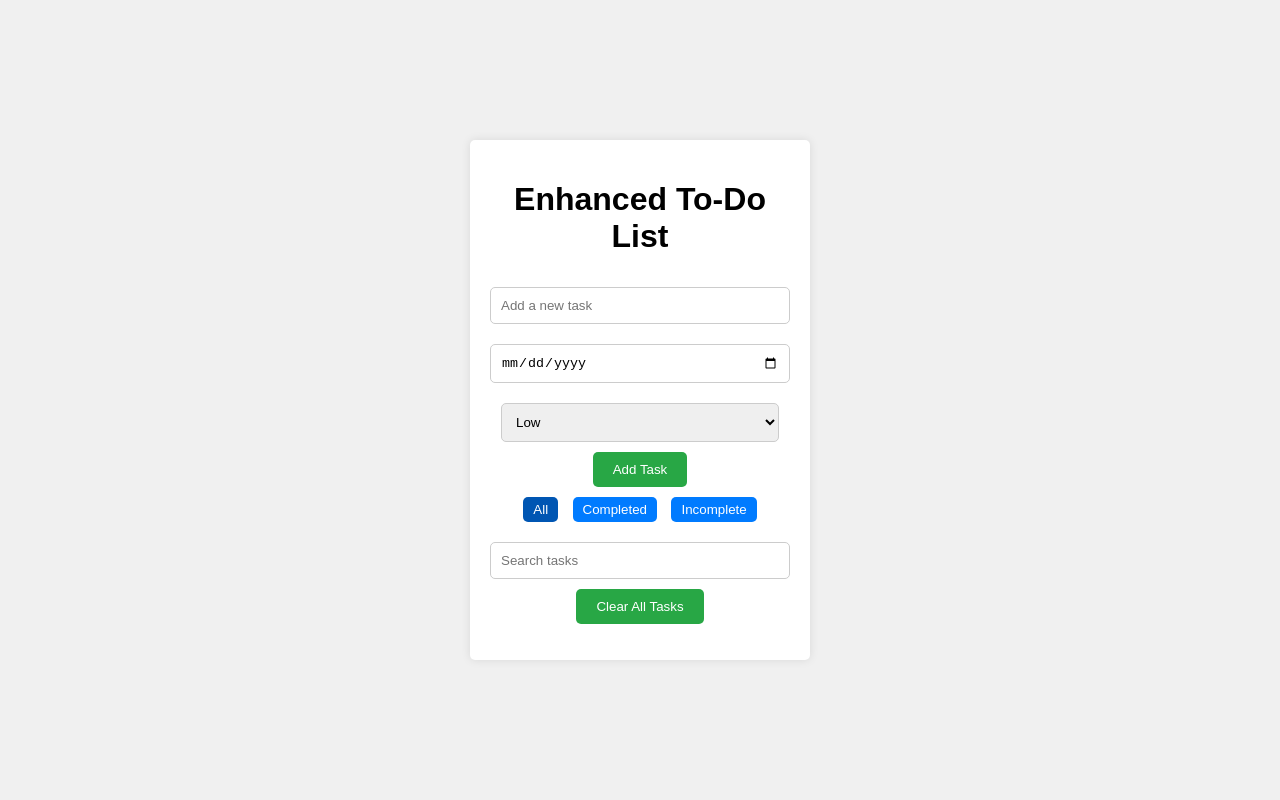
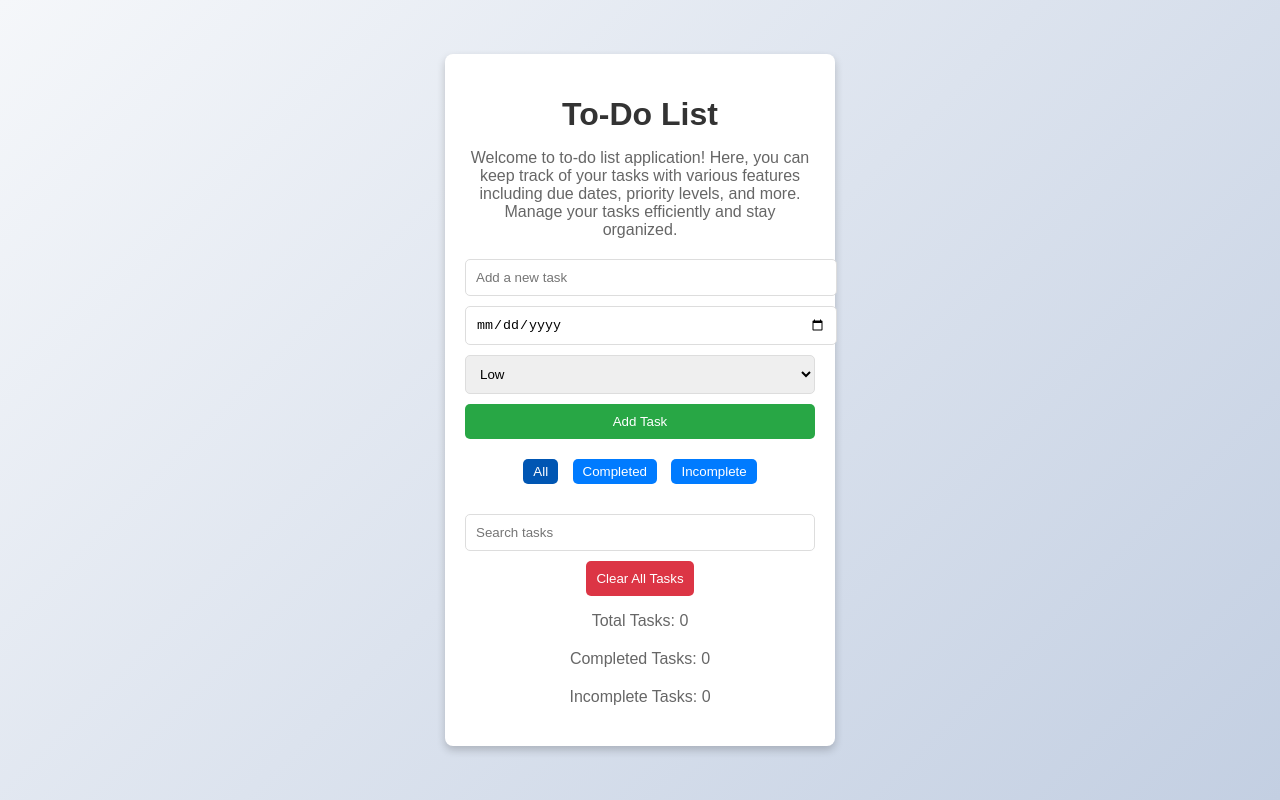
Before and after one commit to Imran-imtiaz48/todo-List, a plain HTML site: page index.html in a window 1280 px wide. Both pictures are taken after a click on the button "All". Drawn offline with Linux system fonts and the light colour scheme.

Commit message:
Worked on Dashboard design

```diff
--- a/index.html
+++ b/index.html
@@ -8,7 +8,9 @@
 </head>
 <body>
     <div class="container">
-        <h1>Enhanced To-Do List</h1>
+        <h1>To-Do List</h1>
+        <p>Welcome to to-do list application! Here, you can keep track of your tasks with various features including due dates, priority levels, and more. Manage your tasks efficiently and stay organized.</p>
+        <div class="task-inputs">
             <input type="text" id="taskInput" placeholder="Add a new task">
             <input type="date" id="dueDateInput">
             <select id="priorityInput">
@@ -17,8 +19,9 @@
                 <option value="High">High</option>
             </select>
             <button id="addTaskButton">Add Task</button>
+        </div>
         <div class="filters">
-            <button data-filter="all" class="filter-button">All</button>
+            <button data-filter="all" class="filter-button active">All</button>
             <button data-filter="completed" class="filter-button">Completed</button>
             <button data-filter="incomplete" class="filter-button">Incomplete</button>
         </div>
--- a/script.js
+++ b/script.js
@@ -7,6 +7,10 @@ document.addEventListener('DOMContentLoaded', () => {
     const filterButtons = document.querySelectorAll('.filter-button');
     const searchInput = document.getElementById('searchInput');
     const clearAllButton = document.getElementById('clearAllButton');
+    const taskCountElement = document.createElement('div');
+
+    taskCountElement.id = 'taskCount';
+    document.querySelector('.container').insertBefore(taskCountElement, taskList);
 
     loadTasks();
 
@@ -66,11 +70,21 @@ document.addEventListener('DOMContentLoaded', () => {
         const searchText = searchInput.value.trim().toLowerCase();
         taskList.innerHTML = '';
 
-        tasks.forEach((task, index) => {
-            if (activeFilter === 'completed' && !task.completed) return;
-            if (activeFilter === 'incomplete' && task.completed) return;
-            if (searchText && !task.text.toLowerCase().includes(searchText)) return;
+        const filteredTasks = tasks
+            .filter(task => {
+                if (activeFilter === 'completed' && !task.completed) return false;
+                if (activeFilter === 'incomplete' && task.completed) return false;
+                if (searchText && !task.text.toLowerCase().includes(searchText)) return false;
+                return true;
+            })
+            .sort((a, b) => {
+                if (a.dueDate && b.dueDate) {
+                    return new Date(a.dueDate) - new Date(b.dueDate);
+                }
+                return 0;
+            });
 
+        filteredTasks.forEach((task, index) => {
             const listItem = document.createElement('li');
             if (task.completed) listItem.classList.add('completed');
             listItem.innerHTML = `
@@ -87,6 +101,9 @@ document.addEventListener('DOMContentLoaded', () => {
             `;
             taskList.appendChild(listItem);
         });
+
+        updateTaskCount(tasks);
+        showDueDateNotifications(tasks);
     }
 
     function getTasksFromLocalStorage() {
@@ -108,4 +125,28 @@ document.addEventListener('DOMContentLoaded', () => {
         localStorage.removeItem('tasks');
         renderTasks();
     }
+
+    function updateTaskCount(tasks) {
+        const total = tasks.length;
+        const completed = tasks.filter(task => task.completed).length;
+        const incomplete = total - completed;
+        taskCountElement.innerHTML = `
+            <p>Total Tasks: ${total}</p>
+            <p>Completed Tasks: ${completed}</p>
+            <p>Incomplete Tasks: ${incomplete}</p>
+        `;
+    }
+
+    function showDueDateNotifications(tasks) {
+        const now = new Date();
+        tasks.forEach(task => {
+            if (task.dueDate) {
+                const dueDate = new Date(task.dueDate);
+                const daysLeft = Math.ceil((dueDate - now) / (1000 * 60 * 60 * 24));
+                if (daysLeft <= 1 && !task.completed) {
+                    alert(`Task "${task.text}" is due soon!`);
+                }
+            }
+        });
+    }
 });
--- a/styles.css
+++ b/styles.css
@@ -1,59 +1,123 @@
 body {
-    font-family: Arial, sans-serif;
+    font-family: 'Arial', sans-serif;
     display: flex;
     justify-content: center;
     align-items: center;
     height: 100vh;
-    background-color: #f0f0f0;
+    background: linear-gradient(135deg, #f5f7fa, #c3cfe2);
     margin: 0;
 }
 
 .container {
-    background-color: white;
+    background-color: #ffffff;
     padding: 20px;
-    border-radius: 5px;
-    box-shadow: 0 0 10px rgba(0, 0, 0, 0.1);
-    width: 300px;
+    border-radius: 8px;
+    box-shadow: 0 4px 8px rgba(0, 0, 0, 0.2);
+    width: 350px;
     text-align: center;
+    animation: fadeIn 1s ease-in-out;
+}
+
+h1 {
+    color: #333;
+    margin-bottom: 10px;
+}
+
+p {
+    color: #666;
+    margin-bottom: 20px;
+}
+
+.task-inputs {
+    display: flex;
+    flex-direction: column;
+    gap: 10px;
 }
 
 input[type="text"], input[type="date"], select {
-    width: calc(100% - 22px);
+    width: 100%;
     padding: 10px;
-    margin: 10px 0;
-    border: 1px solid #ccc;
+    border: 1px solid #ddd;
     border-radius: 5px;
+    transition: border-color 0.3s ease;
+}
+
+input[type="text"]:focus, select:focus {
+    border-color: #007bff;
+    outline: none;
 }
 
 button {
-    padding: 10px 20px;
+    padding: 10px;
     border: none;
-    background-color: #28a745;
-    color: white;
     border-radius: 5px;
+    color: #fff;
     cursor: pointer;
+    transition: background-color 0.3s ease, transform 0.2s ease;
 }
 
 button:hover {
-    background-color: #218838;
+    background-color: #0056b3;
+    transform: scale(1.05);
+}
+
+button:active {
+    transform: scale(0.98);
+}
+
+#addTaskButton {
+    background-color: #28a745;
+}
+
+#clearAllButton {
+    background-color: #dc3545;
+}
+
+.filters {
+    margin: 20px 0;
+}
+
+.filter-button {
+    margin: 0 5px;
+    padding: 5px 10px;
+    border: none;
+    border-radius: 5px;
+    cursor: pointer;
+    background-color: #007bff;
+    color: white;
+    transition: background-color 0.3s ease;
+}
+
+.filter-button.active {
+    background-color: #0056b3;
+}
+
+input[type="text"]#searchInput {
+    width: calc(100% - 22px);
+    margin: 10px 0;
 }
 
 ul {
     list-style-type: none;
     padding: 0;
+    margin: 0;
 }
 
 li {
     background-color: #f8f9fa;
-    padding: 10px;
+    padding: 15px;
     border: 1px solid #ddd;
     border-radius: 5px;
     margin: 5px 0;
     display: flex;
-    justify-content: space-between;
-    align-items: center;
     flex-direction: column;
     align-items: start;
+    transition: transform 0.3s ease, box-shadow 0.3s ease;
+}
+
+li:hover {
+    transform: translateY(-5px);
+    box-shadow: 0 4px 8px rgba(0, 0, 0, 0.2);
 }
 
 li.completed {
@@ -62,14 +126,13 @@ li.completed {
 }
 
 li .task-info {
-    display: flex;
-    justify-content: space-between;
     width: 100%;
+    margin-bottom: 10px;
 }
 
 li .actions {
     display: flex;
-    justify-content: flex-end;
+    gap: 5px;
     width: 100%;
 }
 
@@ -80,7 +143,7 @@ li .remove, li .edit, li .complete {
     padding: 5px 10px;
     border-radius: 5px;
     cursor: pointer;
-    margin-left: 5px;
+    transition: background-color 0.3s ease;
 }
 
 li .edit {
@@ -91,20 +154,25 @@ li .complete {
     background-color: #28a745;
 }
 
-.filters {
-    margin: 10px 0;
+li .remove:hover {
+    background-color: #c82333;
 }
 
-.filter-button {
-    margin: 0 5px;
-    padding: 5px 10px;
-    border: none;
-    border-radius: 5px;
-    cursor: pointer;
-    background-color: #007bff;
-    color: white;
+li .edit:hover {
+    background-color: #e0a800;
 }
 
-.filter-button.active {
-    background-color: #0056b3;
+li .complete:hover {
+    background-color: #1e7e34;
 }
+
+@keyframes fadeIn {
+    from {
+        opacity: 0;
+        transform: translateY(20px);
+    }
+    to {
+        opacity: 1;
+        transform: translateY(0);
+    }
+}
```
Lines whose indentation alone changed are shown as unchanged.
